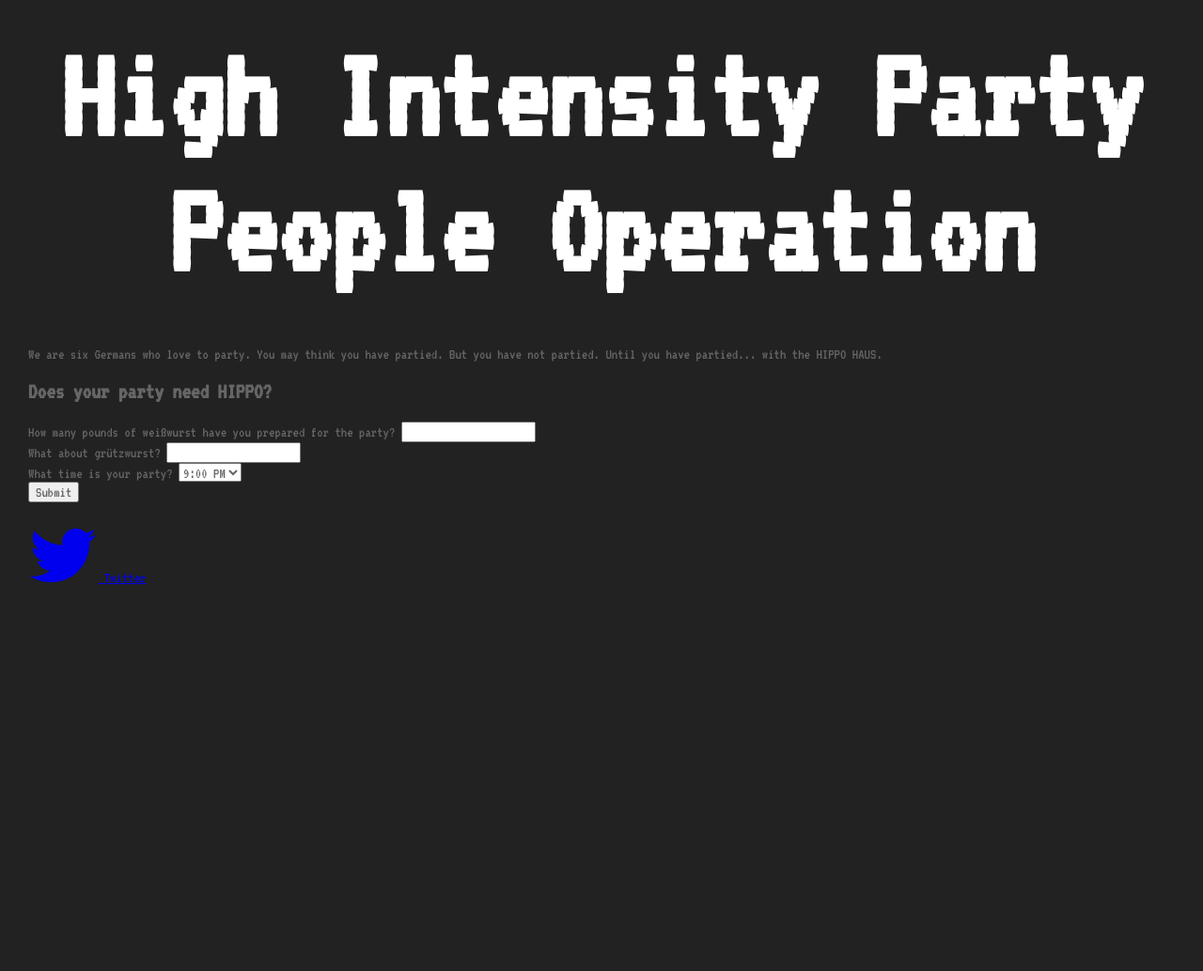
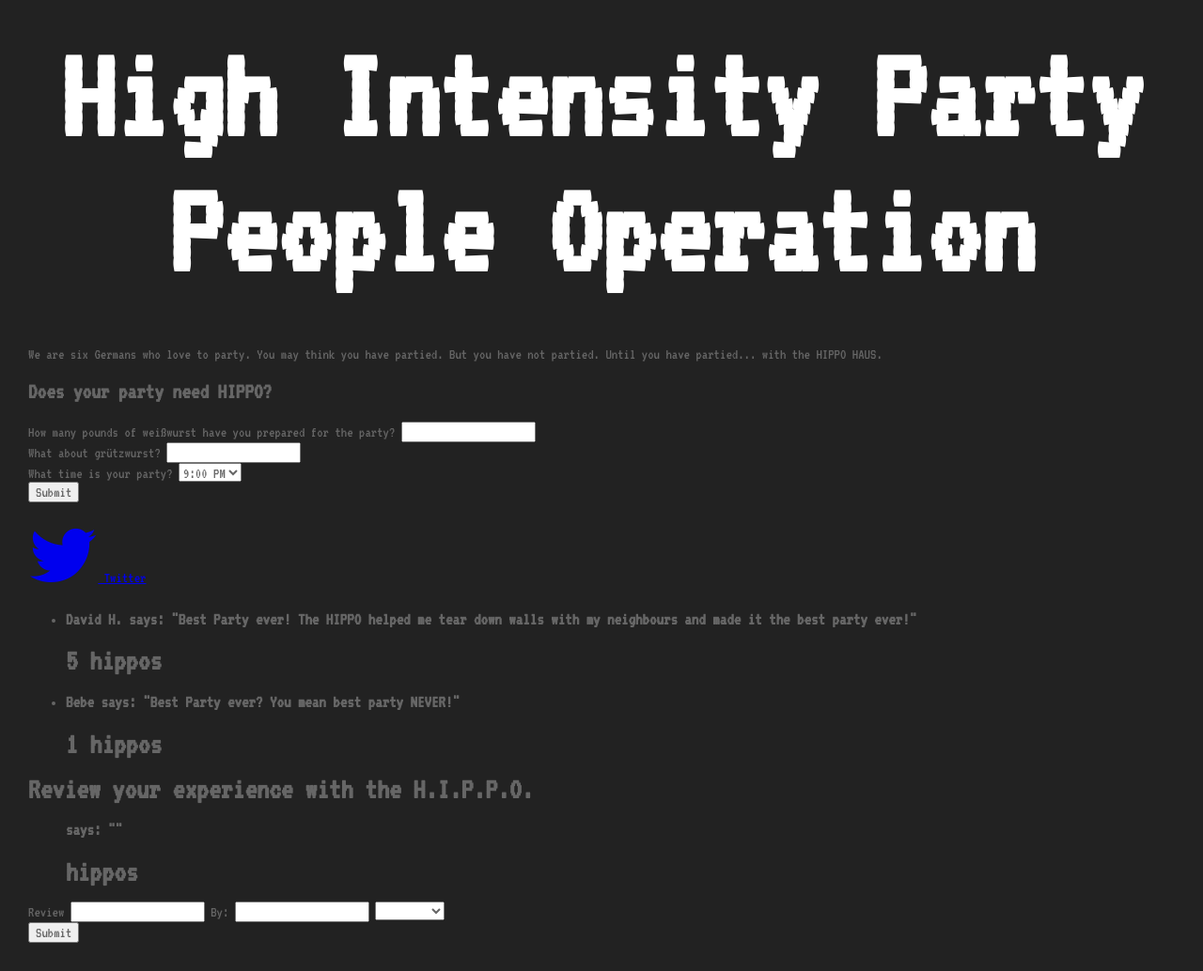
Before and after one commit to sajoy/hippo-haus, a plain HTML site: page index.html in a window 1280 px wide. Shown: the whole page at 94% size. Before the commit the page ends 800 px from the top, so only its background shows below. Drawn offline with nearby package versions, Linux system fonts and the light colour scheme.

Commit message:
added guestbook to index

```diff
--- a/index.html
+++ b/index.html
@@ -1,5 +1,5 @@
 <!DOCTYPE html>
-<html>
+<html ng-app="appname">
     <head>
         <meta charset="utf-8">
         <meta name="viewport" content="width=device-width, initial-scale=1">
@@ -83,8 +83,46 @@
         </section>
 
         <section class='guestbook'>
+            <!--Beginning of Guestbook-->
+<section ng-controller="appCtrl as haus">
+<!-- Prints out the reviewa-->
+<ul class="list-group">
+    <li class="list-group-item" ng-repeat="review in haus.reviews">
+        <h3><b>{{review.author}} says: </b>"{{review.body}}"</h3>
+        <h4>{{review.hippos}}<b> hippos</b></h4>
+ </li>
+</ul>
+
+<!-- form to add contact-->
+<form name="addReview" ng-controller="AddCtrl as addCtrl"
+      ng-submit="addCtrl.addReview(review)" novalidate>
+    <h4>
+        Review your experience with the H.I.P.P.O.
+    </h4>
+    <blockquote>
+        <h3><b>{{addCtrl.review.author}} says:</b> "{{addCtrl.review.body}}"</h3>
+        <h4>{{addCtrl.review.author}}<b> hippos</b></h4>
+
+    </blockquote>
+<div class="input-group">
+   <label>Review</label> <input ng-model="addCtrl.review.body"/>
+   <label>By: </label> <input ng-model="addCtrl.review.author"/>
+    <select ng-model="reviewCtrl.review.hippos" required>
+                        <option value="1">1 hippo</option>
+                        <option value="2">2 hippos</option>
+                        <option value="3">3 hippos</option>
+                        <option value="4">4 hippos</option>
+                        <option value="5">5 hippos</option>
+                    </select>
+    </div>
+    <input type="submit" value="Submit"/>
+</form>
+</section>
+<!--End of Guestbook-->
         </section>
         <script type="text/javascript" src="https://code.jquery.com/jquery-2.1.4.min.js"></script>
         <script type="text/javascript" src="js/scripts.js"></script>
+    <script src="https://ajax.googleapis.com/ajax/libs/angularjs/1.3.15/angular.min.js"></script>
+<script type="text/javascript" src="js/guestbook.js"></script>
     </body>
 </html>
```
